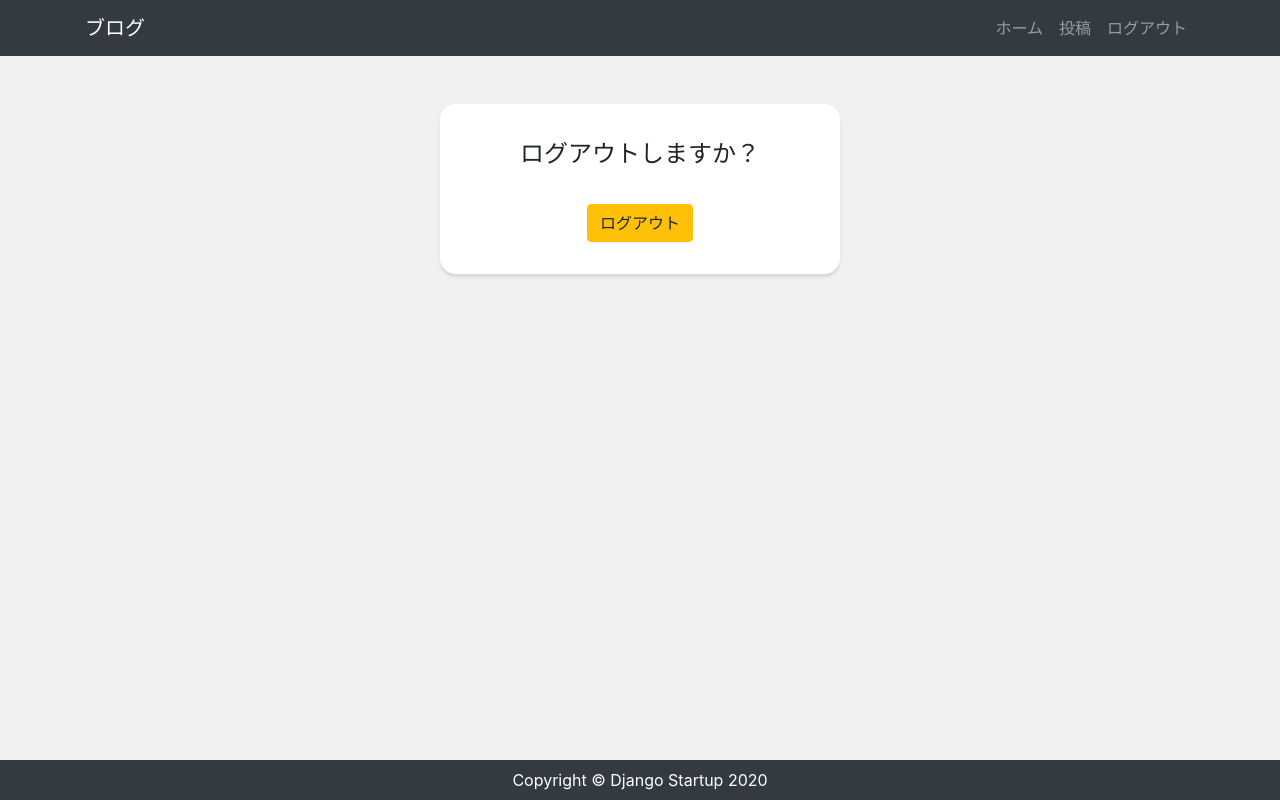
After one commit to c-a-f-f-e/django-blog, a Django app: page /accounts/logout/ in a window 1280 px wide. The commit adds this page. Run offline with Django 3.2, Linux system fonts and the light colour scheme; the visitor is signed in with stand-in values (Sample User, id 1); some libraries are stand-ins or nearby versions.

Commit message:
ログアウトテンプレート

```diff
--- /dev/null
+++ b/accounts/templates/accounts/logout.html
@@ -0,0 +1,17 @@
+{% extends "app/base.html" %}
+
+{% block content %}
+
+<div class="card card-auth my-5 mx-auto">
+    <div class="card-body">
+        <p class="card-title text-center">ログアウトしますか？</p>
+        <form method="post" class="form-auth">
+            {% csrf_token %}
+            <div class="text-center">
+                <button class="btn btn-warning" type="submit">ログアウト</button>
+            </div>
+        </form>
+    </div>
+</div>
+
+{% endblock %}
--- a/app/templates/app/base.html
+++ b/app/templates/app/base.html
@@ -24,7 +24,7 @@
                         <a class="nav-link" href="{% url 'post_new' %}">投稿</a>
                     </li>
                     <li class="nav-item">
-                        <a class="nav-link" href="">ログアウト</a>
+                        <a class="nav-link" href="{% url 'account_logout' %}">ログアウト</a>
                     </li>
                 {% else %}
                     <li class="nav-item">
```
